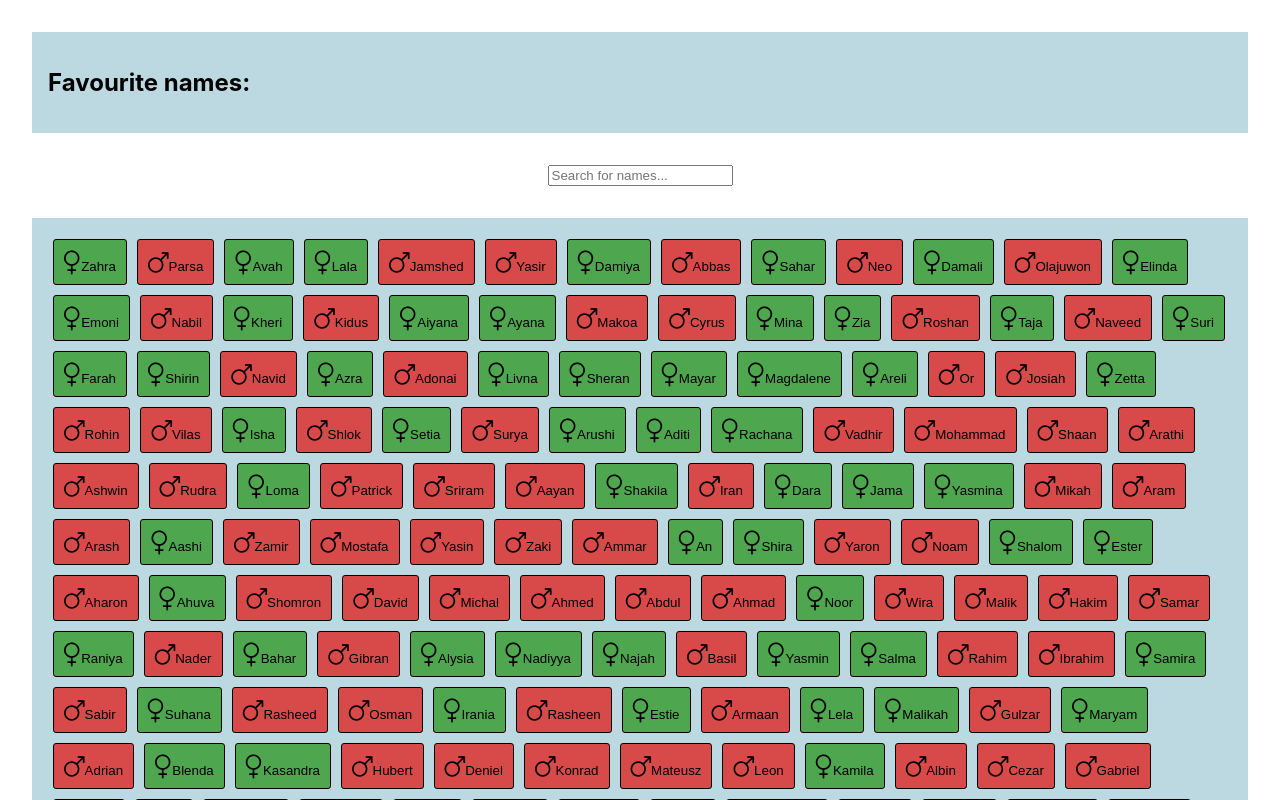
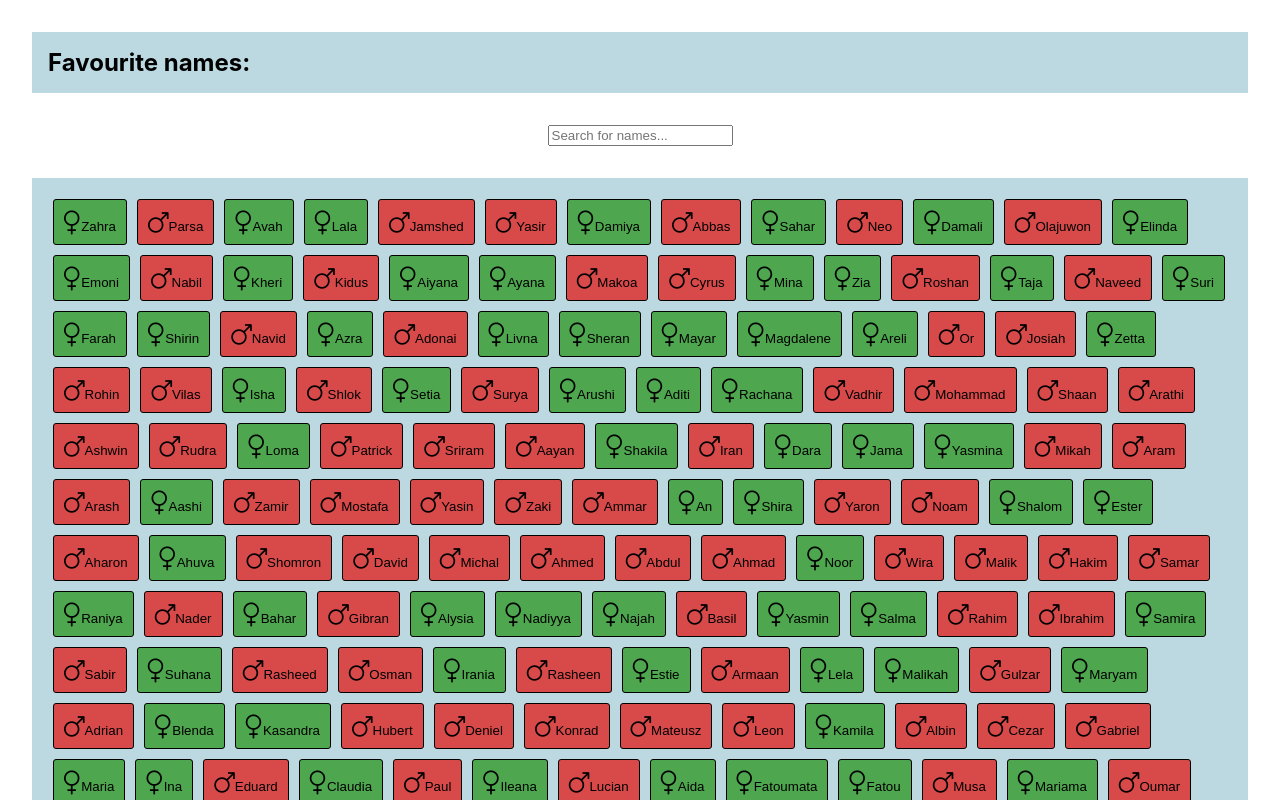
Before and after one commit to cbaggini/baby-names-react, a React (Create React App) app: page / in a window 1280 px wide. Shown: the top 800 px of the page. Built offline with nearby package versions, Linux system fonts and the light colour scheme.

Commit message:
Fixed favourite names to keep search string

```diff
--- a/src/App.css
+++ b/src/App.css
@@ -9,7 +9,9 @@
 }
 
 .favoriteNames > h2 {
+  margin: 0;
   margin-right: 2rem;
+  align-self: center;
 }
 
 .names,
--- a/src/App.js
+++ b/src/App.js
@@ -7,8 +7,17 @@ import babyNamesData from "./data/babyNamesData.json";
 
 function App() {
 	const babyNamesSorted = babyNamesData.sort((a,b) => a.name > b.name);
-	const [filteredNames, setFilteredNames] = useState(babyNamesSorted);
+	const [filteredNames, setFilteredNames] = useState({names: babyNamesSorted, search:''});
 	const [favorite, setFavorite] = useState([]);
+
+	const filterNames = (e) => {
+		if (e.target.value) {
+			const newNames = babyNamesSorted.filter(el => el.name.toLowerCase().includes(e.target.value.toLowerCase()))
+			setFilteredNames({names: newNames, search: e.target.value});
+		} else {
+			setFilteredNames({names: babyNamesSorted, search:''});
+		}
+	}
 
 	const changeFavorite = (e) => {
 		e.preventDefault();
@@ -21,12 +30,12 @@ function App() {
 		if (isInArray) {
 			const newFavorites = favorite.slice(0,favorite.indexOf(selectedName[0])).concat(favorite.slice(favorite.indexOf(selectedName[0])+1));
 			setFavorite(newFavorites);
-			const newFiltered = filteredNames.concat(selectedName[0]).sort((a,b) => a.name > b.name);
-			setFilteredNames(newFiltered);
+			const newFiltered = filteredNames.names.concat(selectedName[0]).sort((a,b) => a.name > b.name).filter(el => el.name.toLowerCase().includes(filteredNames.search.toLowerCase()));
+			setFilteredNames({...filteredNames, names: newFiltered});
 		} else {
 			setFavorite(favorite.concat(selectedName[0]));
-			const newFiltered = filteredNames.slice(0,filteredNames.indexOf(selectedName[0])).concat(filteredNames.slice(filteredNames.indexOf(selectedName[0])+1));
-			setFilteredNames(newFiltered);
+			const newFiltered = filteredNames.names.slice(0,filteredNames.names.indexOf(selectedName[0])).concat(filteredNames.names.slice(filteredNames.names.indexOf(selectedName[0])+1));
+			setFilteredNames({...filteredNames, names: newFiltered});
 		}
 
 	}
@@ -34,7 +43,7 @@ function App() {
   return (
     <>
 	<FavoriteNames filteredNames={filteredNames} changeFavorite={changeFavorite} setFilteredNames={setFilteredNames} babyNamesSorted={babyNamesSorted} favorite={favorite} setFavorite={setFavorite}/>
-	<NamesList filteredNames={filteredNames} changeFavorite={changeFavorite} setFilteredNames={setFilteredNames} babyNamesSorted={babyNamesSorted} favorite={favorite} setFavorite={setFavorite}/>
+	<NamesList filteredNames={filteredNames} filterNames={filterNames} changeFavorite={changeFavorite} setFilteredNames={setFilteredNames} babyNamesSorted={babyNamesSorted} favorite={favorite} setFavorite={setFavorite}/>
 	</>
   );
 }
--- a/src/NamesList.js
+++ b/src/NamesList.js
@@ -2,16 +2,7 @@ import React from "react";
 import BabyName from "./BabyName";
 
 
-const NamesList = ({filteredNames, setFilteredNames, babyNamesSorted, favorite, setFavorite, changeFavorite}) => {
-
-	const filterNames = (e) => {
-		if (e.target.value) {
-			const newNames = babyNamesSorted.filter(el => el.name.toLowerCase().includes(e.target.value.toLowerCase()))
-			setFilteredNames(newNames);
-		} else {
-			setFilteredNames(babyNamesSorted);
-		}
-	}
+const NamesList = ({filteredNames, filterNames, setFilteredNames, babyNamesSorted, favorite, setFavorite, changeFavorite}) => {
 
 	return (
 	<>
@@ -19,7 +10,7 @@ const NamesList = ({filteredNames, setFilteredNames, babyNamesSorted, favorite,
 		<input type="text" onChange={filterNames} placeholder="Search for names..."></input>
 	</div>
 	<div className="names">
-		{filteredNames.map((el) => <BabyName key={el.id} {... el} changeFavorite={changeFavorite}/>)}
+		{filteredNames.names.map((el) => <BabyName key={el.id} {... el} changeFavorite={changeFavorite}/>)}
 	</div>
 	</>
 	);
```
Also changed, not shown: 1 other file (tests, documents, lock files or other folders).
